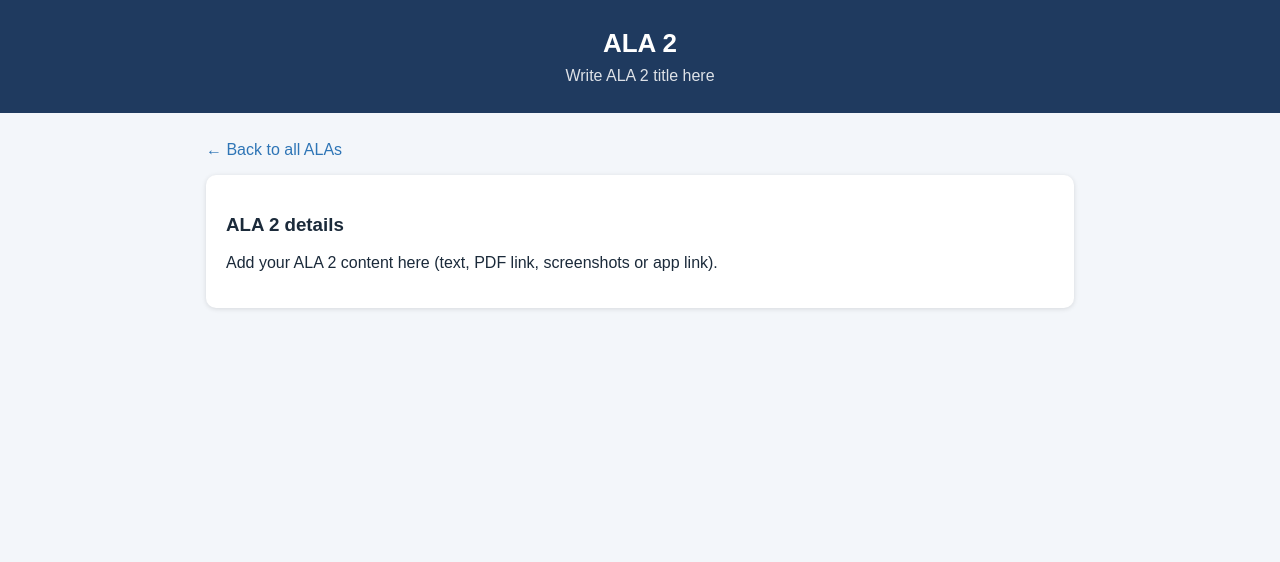
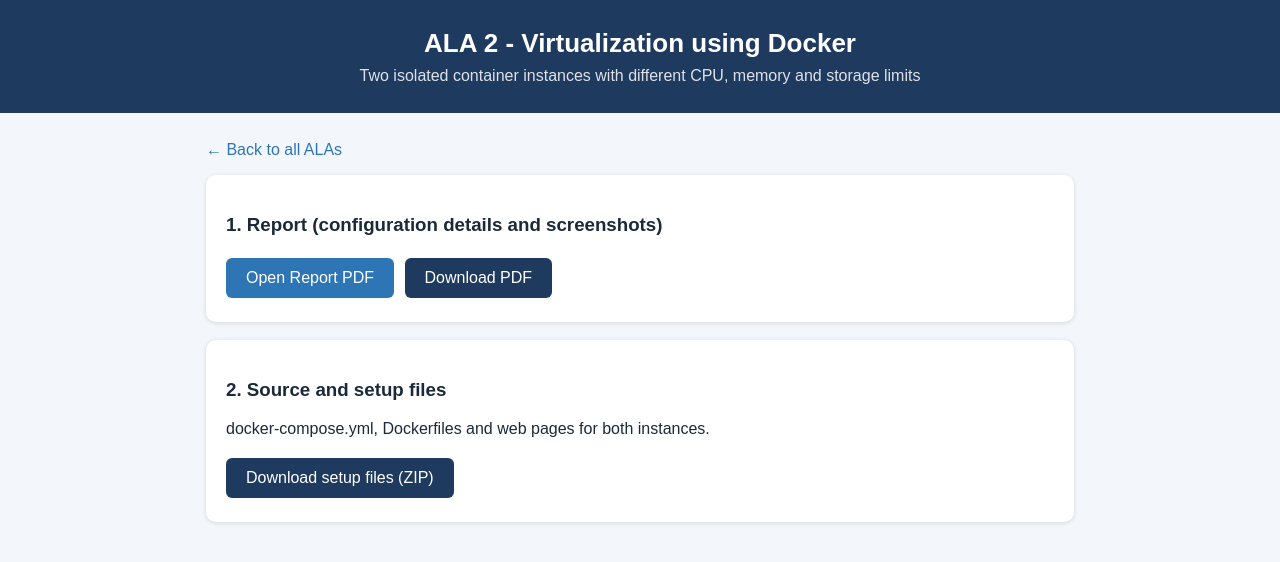
Before and after one commit to Jai-ni-sha/cloud-portal, a plain HTML site: page ala2/index.html in a window 1280 px wide. Drawn offline with Linux system fonts and the light colour scheme.

Commit message:
Update index.html

```diff
--- a/ala2/index.html
+++ b/ala2/index.html
@@ -1,13 +1,22 @@
 <!doctype html>
 <html lang="en"><head><meta charset="utf-8">
 <meta name="viewport" content="width=device-width, initial-scale=1">
-<title>ALA 2</title><link rel="stylesheet" href="../style.css"></head>
+<title>ALA 2 - Virtualization using Docker</title><link rel="stylesheet" href="../style.css"></head>
 <body>
-<header><h1>ALA 2</h1><p>Write ALA 2 title here</p></header>
+<header><h1>ALA 2 - Virtualization using Docker</h1>
+<p>Two isolated container instances with different CPU, memory and storage limits</p></header>
 <main>
   <p><a class="back" href="../index.html">&larr; Back to all ALAs</a></p>
+
   <div class="box">
-    <h3>ALA 2 details</h3>
-    <p>Add your ALA 2 content here (text, PDF link, screenshots or app link).</p>
+    <h3>1. Report (configuration details and screenshots)</h3>
+    <a class="btn" href="ALA2_report.pdf" target="_blank" rel="noopener">Open Report PDF</a>
+    <a class="btn alt" href="ALA2_report.pdf" download>Download PDF</a>
+  </div>
+
+  <div class="box">
+    <h3>2. Source and setup files</h3>
+    <p>docker-compose.yml, Dockerfiles and web pages for both instances.</p>
+    <a class="btn alt" href="ala2-docker-source.zip" download>Download setup files (ZIP)</a>
   </div>
 </main></body></html>
```
